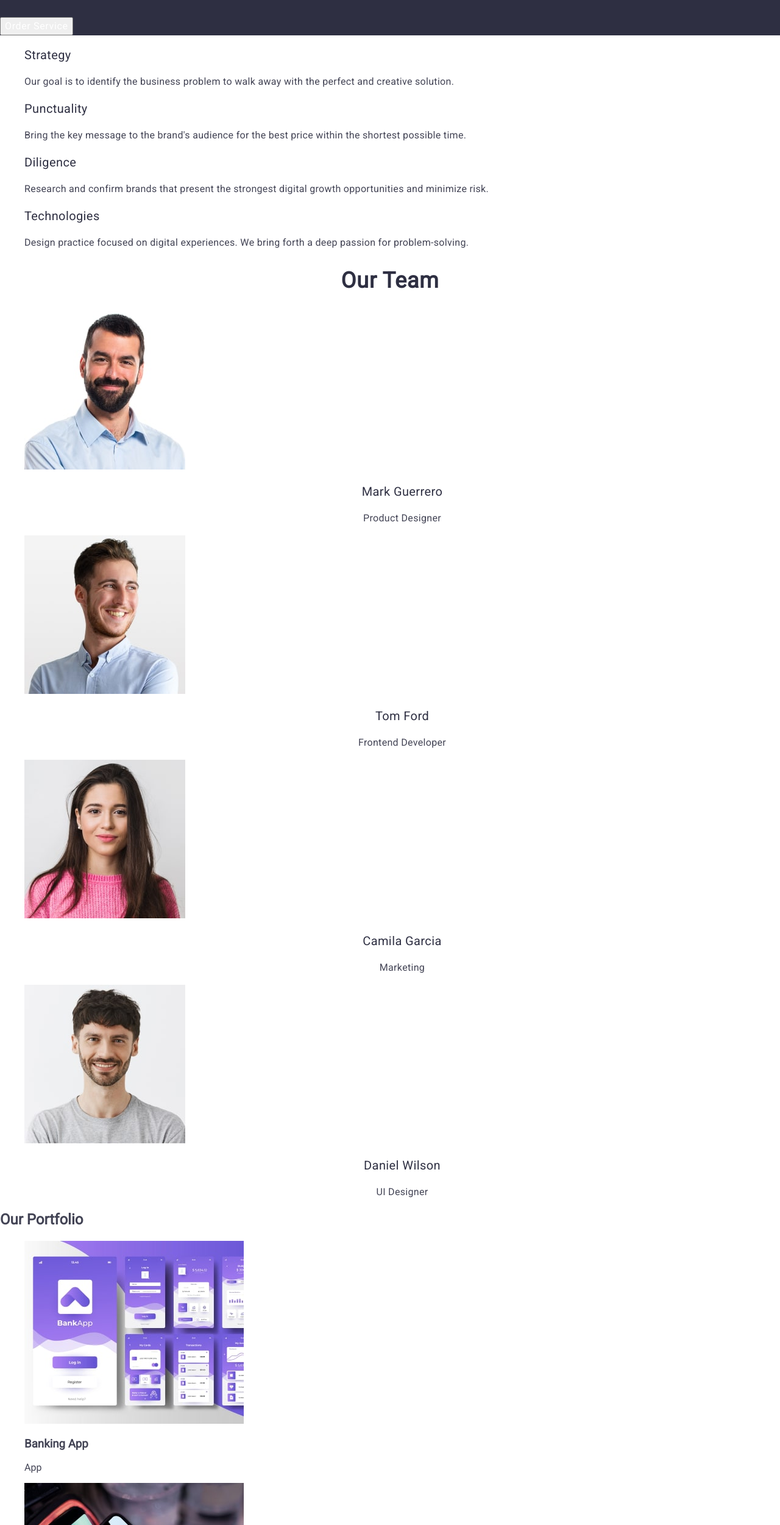
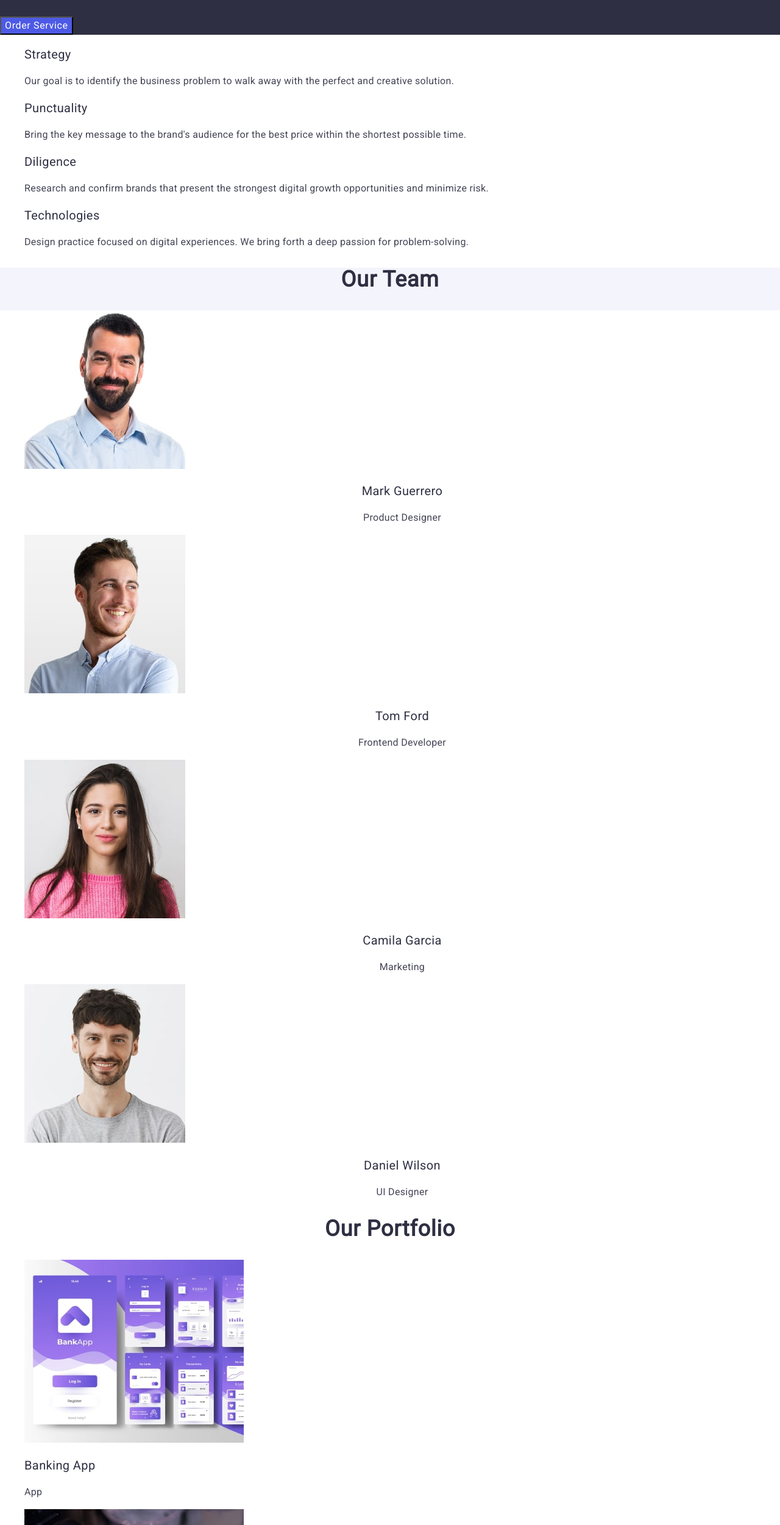
Before and after one commit to Alinka-Kim/goit-markup-hw-02, a plain HTML site: page index.html in a window 1280 px wide. Shown: the part 299-2800 px from the top of the page at 61% size. Drawn offline with nearby package versions, Linux system fonts and the light colour scheme.

Commit message:
add index file

```diff
--- a/css/styles.css
+++ b/css/styles.css
@@ -71,7 +71,7 @@ color: #2e2f42;
 color: #404bbf;
 }
 
-/* ------------Effective------------ */
+/* ------------effective------------ */
 
 
 .effective {
@@ -81,7 +81,7 @@ color: #404bbf;
 .effective-title {
     font-weight: 700;
         font-size: 56px;
-        line-height: 1.08;
+        line-height: 1.07;
         letter-spacing: 0.02em;
         text-align: center;
         color: #fff;
@@ -93,9 +93,19 @@ color: #404bbf;
         line-height: 1.5;
         letter-spacing: 0.04em;
         color: #fff;
+        background-color: #4d5ae5;
+        cursor: pointer;
 }
 
-/* ------------Eff------------ */
+.effective-btn:hover,
+.effective-btn:focus {
+    background-color: #404BBF;
+}
+
+
+
+
+/* ------------eff------------ */
 
 
 .eff {}
@@ -120,21 +130,26 @@ color: #404bbf;
         color: #434455;
 }
 
-/* ------------Team------------ */
+/* ------------team------------ */
 
 
-.Team {}
+.team {
+    background-color: #F4F4FD
+}
 
 .team-title {
     font-weight: 700;
         font-size: 36px;
-        line-height: 1.11111;
+        line-height: 1.11;
         letter-spacing: 0.02em;
         text-align: center;
         color: #2e2f42;
+        text-transform: capitalize
 }
 
-.team-list {}
+.team-list {
+    background-color: #FFFFFF
+}
 
 .team-item {}
 
@@ -159,25 +174,26 @@ color: #404bbf;
 }
 
 
-/* ------------Portfolio------------ */
+/* ------------portfolio------------ */
 
 
-.Portfolio {}
+.portfolio {}
 
-.Portfolio-title {
+.portfolio-title {
     font-weight: 700;
         font-size: 36px;
-        line-height: 1.11111;
+        line-height: 1.11;
         letter-spacing: 0.02em;
         text-align: center;
         color: #2e2f42;
+        text-transform: capitalize
 }
 
-.Portfolio-list {}
+.portfolio-list {}
 
-.Portfolio-item {}
+.portfolio-item {}
 
-.Portfolio-subtitle {
+.portfolio-subtitle {
     font-weight: 500;
         font-size: 20px;
         line-height: 1.2;
@@ -185,7 +201,7 @@ color: #404bbf;
         color: #2e2f42;
 }
 
-.Portfolio-item-text {
+.portfolio-item-text {
     font-weight: 400;
         font-size: 16px;
         line-height: 1.5;
```
